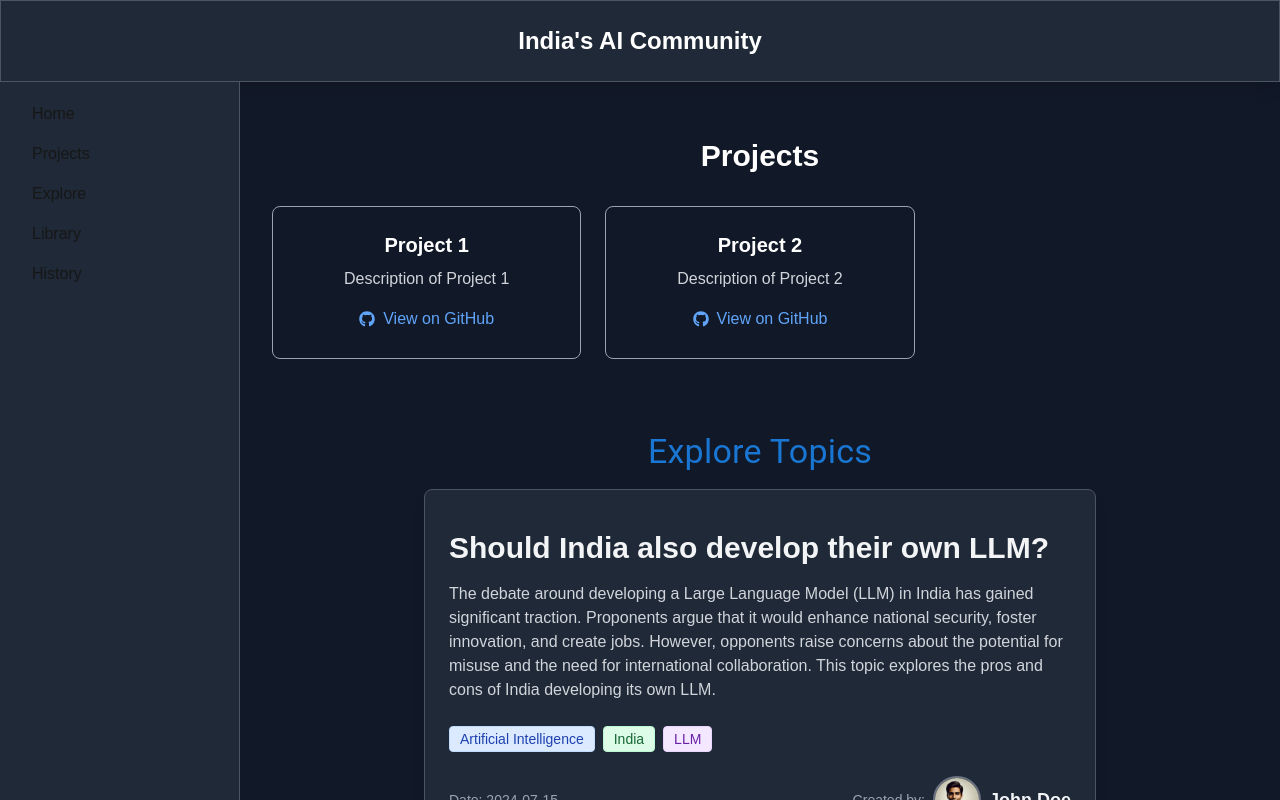
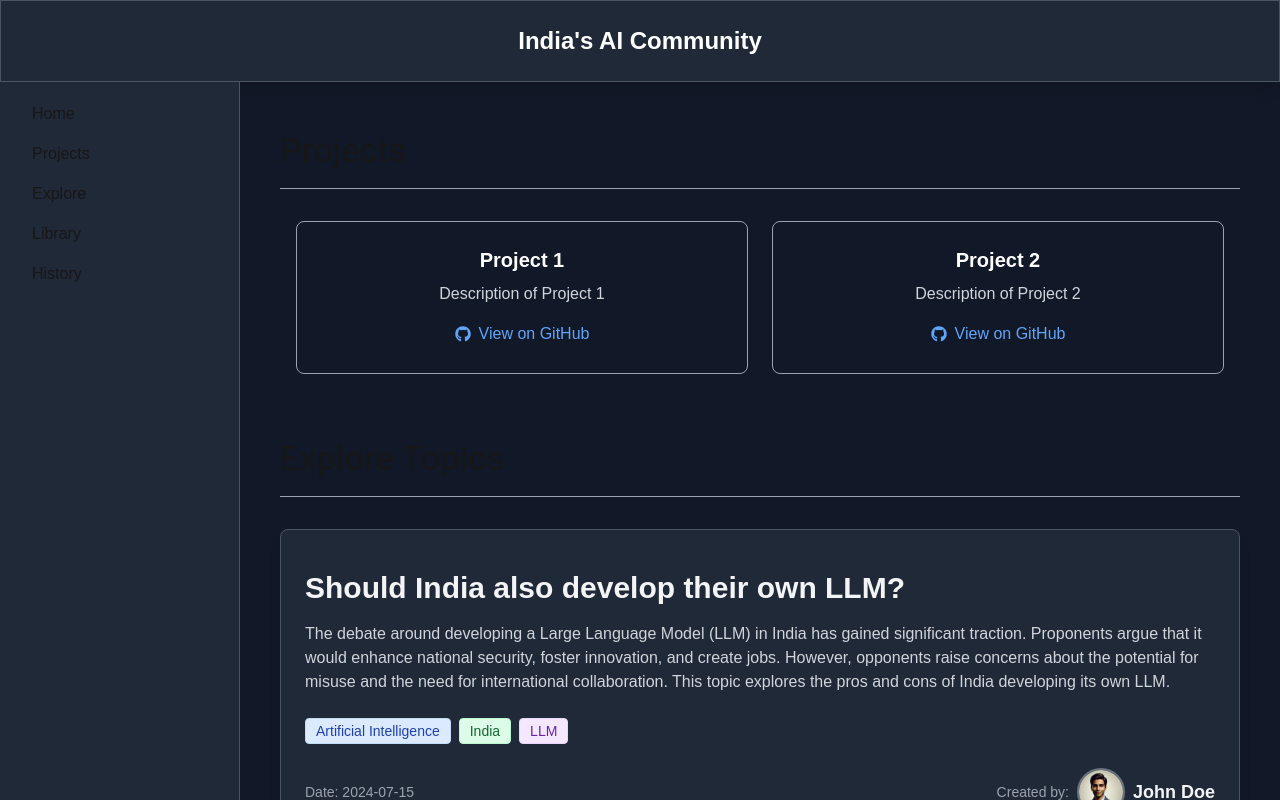
Before and after one commit to worldofaryavart/TheIndianASI, a Next.js app: page /dashboard in a window 1280 px wide. Built offline with nearby package versions, Linux system fonts and the light colour scheme; no server answers; sample sign-in values are in the browser's storage.

Commit message:
dashboard update

```diff
--- a/src/components/Discussion/Topic/Intro.tsx
+++ b/src/components/Discussion/Topic/Intro.tsx
@@ -13,7 +13,7 @@ interface Topic {
 
 const Intro = ({topic}: {topic: Topic}) => {
     return (
-        <div className="max-w-4xl mx-auto px-4 py-8">
+        <div className="mx-auto px-4 py-8">
           <div className="bg-gray-900 rounded-lg shadow-lg border border-gray-400 overflow-hidden">
             <div className="p-6 border-b border-gray-200">
               <h1 className="text-3xl font-bold text-gray-50 mb-4">{topic.title}</h1>
--- a/src/components/Discussion/TopicCard.tsx
+++ b/src/components/Discussion/TopicCard.tsx
@@ -21,7 +21,7 @@ type TopicCardProps = {
 const TopicCard = ({ topic, onClick }: TopicCardProps) => {
   return (
     <div
-      className="max-w-2xl mx-auto p-6 bg-gray-800 rounded-lg shadow-lg border border-gray-600 cursor-pointer"
+      className="mx-auto p-6 bg-gray-800 rounded-lg shadow-lg border border-gray-600 cursor-pointer"
       onClick={onClick}
     >
       <div className="flex items-center space-x-4 mb-4">
--- a/src/components/Discussion/TopicList.tsx
+++ b/src/components/Discussion/TopicList.tsx
@@ -56,16 +56,16 @@ const TopicList = () => {
         gutterBottom
         sx={{
           fontWeight: 400,
-          color: "primary.main",
-          textAlign: "center",
+          textAlign: "left",
           mb: 2,
         }}
       >
         Explore Topics
       </Typography>
+      <hr className="border-t border-gray-400 mb-8" />
       <Grid container spacing={2}>
         {topics.map((topic, index) => (
-          <Grid item xs={12} key={index}>
+          <Grid item key={index}>
             <TopicCard topic={topic} onClick={() => handleTopicClick(topic)} />
           </Grid>
         ))}
--- a/src/components/Projects/ProjectSection.tsx
+++ b/src/components/Projects/ProjectSection.tsx
@@ -1,3 +1,4 @@
+import { Typography, Container } from "@mui/material";
 import ProjectCard from "./ProjectCard";
 
 type Project = {
@@ -5,7 +6,7 @@ type Project = {
   title: string;
   description: string;
   link: string;
-}
+};
 
 const projects: Project[] = [
   {
@@ -19,21 +20,32 @@ const projects: Project[] = [
     title: "Project 2",
     description: "Description of Project 2",
     link: "www.github.com/worldofaryavart",
-    }
-]
+  },
+];
 
 const ProjectSection = () => {
   return (
-        <section id="projects" className="py-10 text-white">
+      <Container maxWidth="lg" sx={{ py: 4 }}>
         <div className="text-center">
-                <h1 className="text-3xl font-bold mb-8">Projects</h1>
-                <div className="grid grid-cols-1 md:grid-cols-2 lg:grid-cols-3 gap-6 px-4">
+          <Typography
+            variant="h4"
+            gutterBottom
+            sx={{
+              fontWeight: 400,
+              textAlign: "left",
+              mb: 2,
+            }}
+          >
+            Projects
+          </Typography>
+          <hr className="border-t border-gray-400 mb-8" />
+          <div className="grid grid-cols-1 md:grid-cols-2 lg:grid-cols-2 gap-6 px-4">
             {projects.map((project) => (
               <ProjectCard key={project.id} project={project} />
             ))}
           </div>
         </div>
-        </section>
+      </Container>
   );
 };
 
```
Lines whose indentation alone changed are shown as unchanged.
